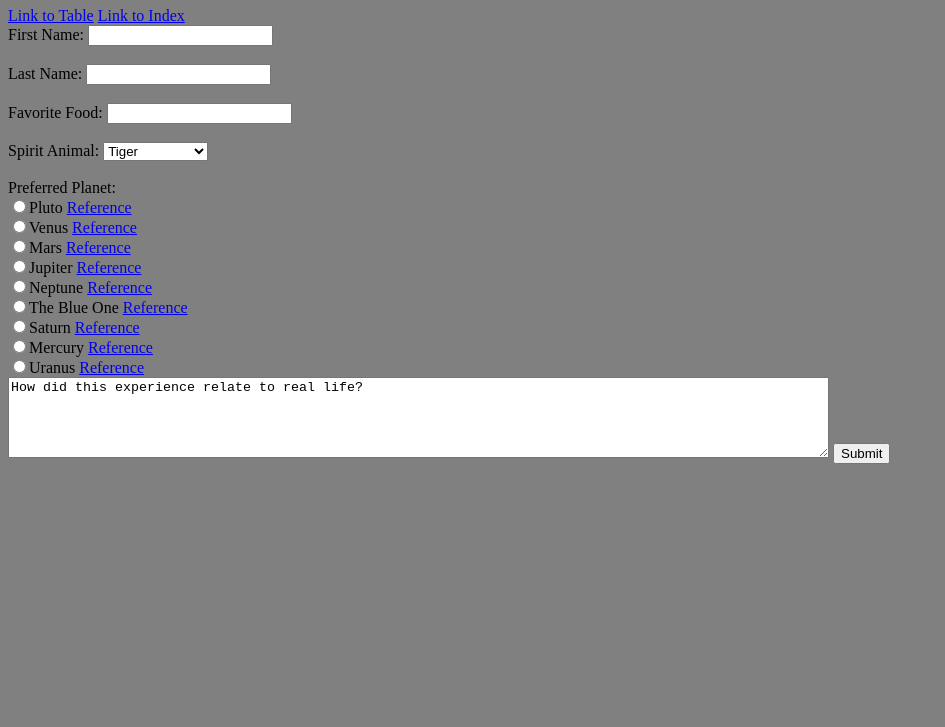
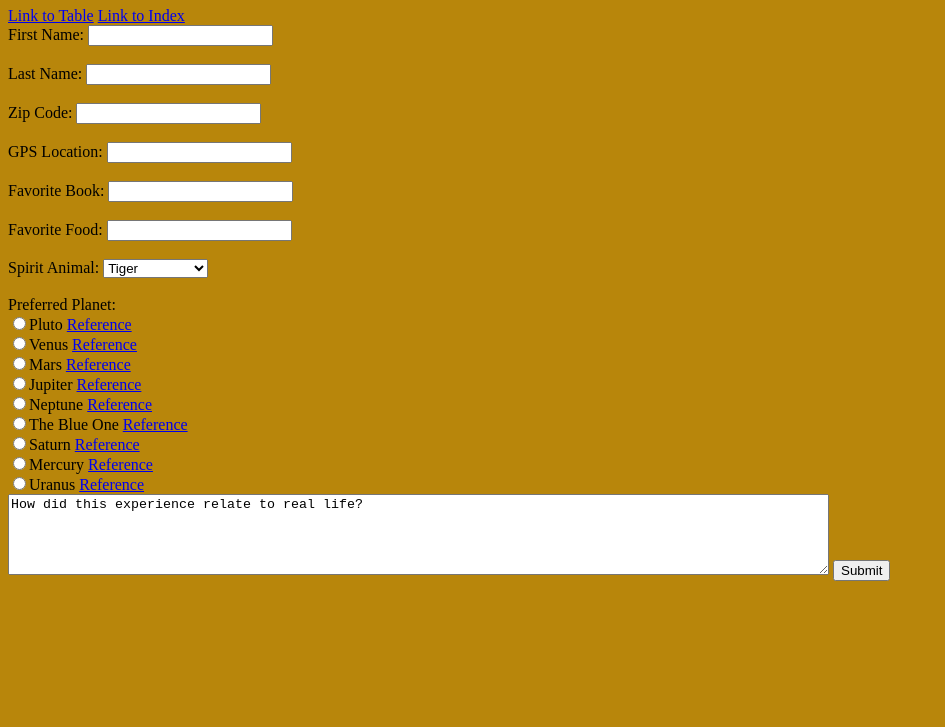
Before and after one commit to Crank50/SimpleWebSite, a plain HTML site: page form.html in a window 1280 px wide. Shown: the part 73-800 px from the top of the page, without its empty margins (0-945 px from the left). Drawn offline with Linux system fonts and the light colour scheme.

Commit message:
Website in masse

```diff
--- a/form.html
+++ b/form.html
@@ -1,19 +1,25 @@
 <!DOCTYPE html>
 <html lang="en">
+<body bgcolor="#b8860b"/>
 <head>
     <meta charset="UTF-8">
     <title>The Stuff Form</title>
 </head>
-<body bgcolor="#808080">
 <h1> The Page Where Stuff Happens </h1>
 <a href="table.html">Link to Table</a>
 <a href="index.html">Link to Index</a>
 <form autocomplete="on">
         First Name:
-    <input type="text" First name="First Name"/> <br>
-        <br>Last Name:
-    <input type="text" Last name="Last Name"/><br>
-        <br>Favorite Food:
+    <input type="text" name="First Name"/> <br>
+    <br>Last Name:
+    <input type="text" name="Last Name"/><br>
+    <br>Zip Code:
+    <input type="text" name="Zip Code"/><br>
+    <br>GPS Location:
+    <input type="text" name="GPS Location"/><br>
+    <br>Favorite Book:
+    <input type="text" name="Favorite Book"/><br>
+    <br>Favorite Food:
     <input type="text" Food ="food"/><br>
 
        <br>Spirit Animal: <select name ="animal">
```
